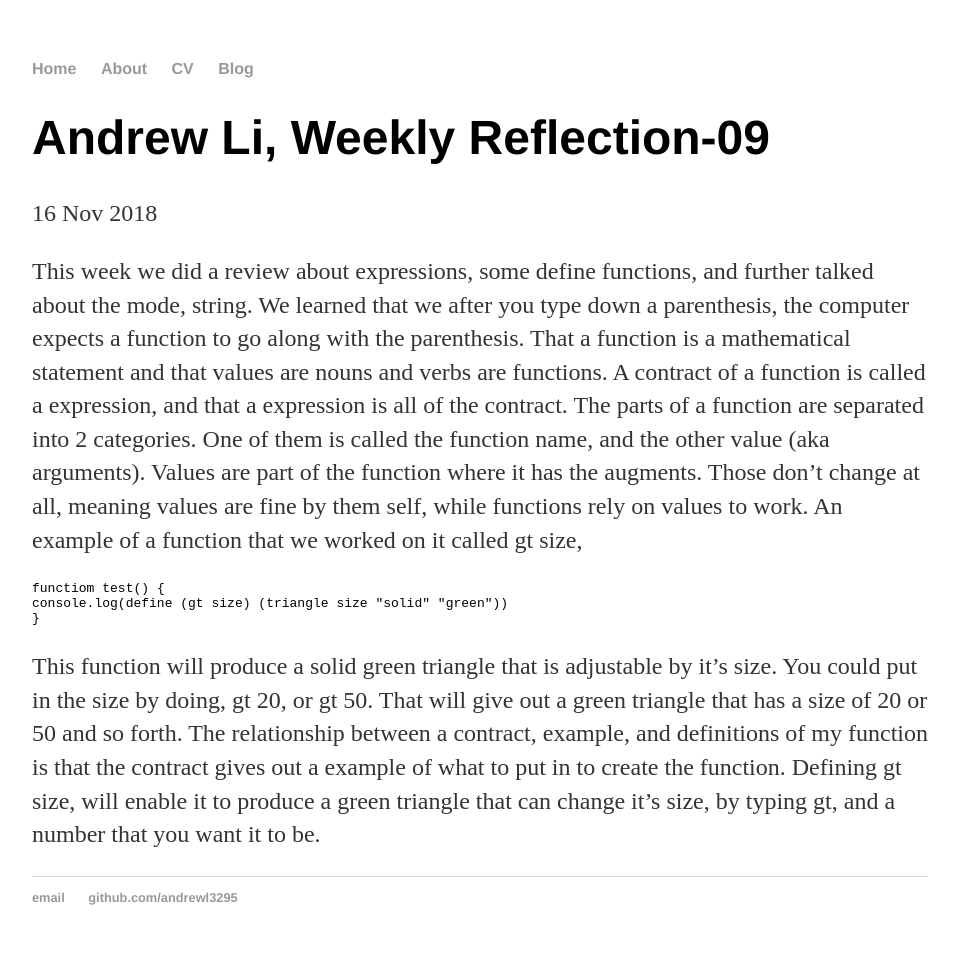
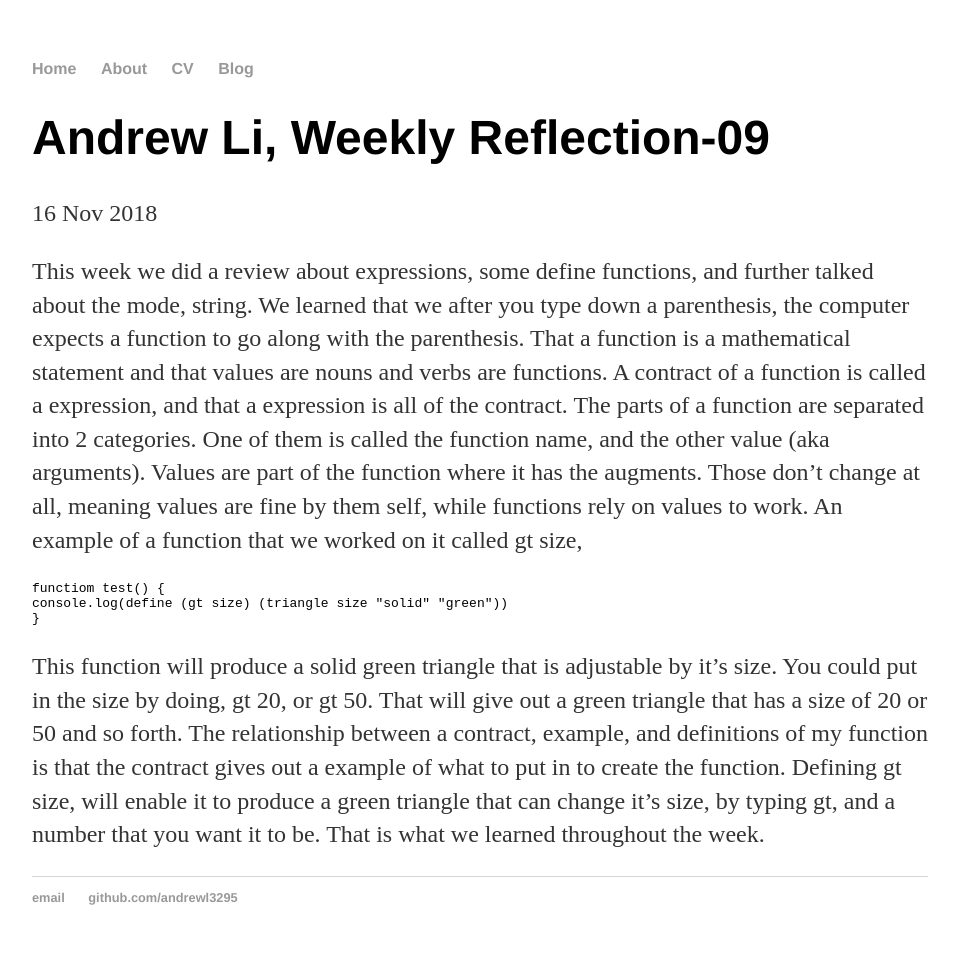
Before and after one commit to Andrewl3295/Andrewl3295.github.io, a Jekyll site: the page built from _posts/2018-11-16-Weekly-Reflection-09.md, in a window 1280 px wide. Shown: the whole page, without its empty margins (160-1119 px from the left). Built offline with Jekyll 4.4.1, drawn with Linux system fonts in a browser that asks for light colours.

Commit message:
Update 2018-11-16-Weekly-Reflection-09.md

````diff
--- a/_posts/2018-11-16-Weekly-Reflection-09.md
+++ b/_posts/2018-11-16-Weekly-Reflection-09.md
@@ -12,4 +12,4 @@ functiom test() {
 console.log(define (gt size) (triangle size "solid" "green"))
 }
 ```
-This function will produce a solid green triangle that is adjustable by it's size. You could put in the size by doing, gt 20, or gt 50. That will give out a green triangle that has a size of 20 or 50 and so forth. The relationship between a contract, example, and definitions of my function is that the contract gives out a example of what to put in to create the function. Defining gt size, will enable it to produce a green triangle that can change it's size, by typing gt, and a number that you want it to be.
+This function will produce a solid green triangle that is adjustable by it's size. You could put in the size by doing, gt 20, or gt 50. That will give out a green triangle that has a size of 20 or 50 and so forth. The relationship between a contract, example, and definitions of my function is that the contract gives out a example of what to put in to create the function. Defining gt size, will enable it to produce a green triangle that can change it's size, by typing gt, and a number that you want it to be. That is what we learned throughout the week.
````
